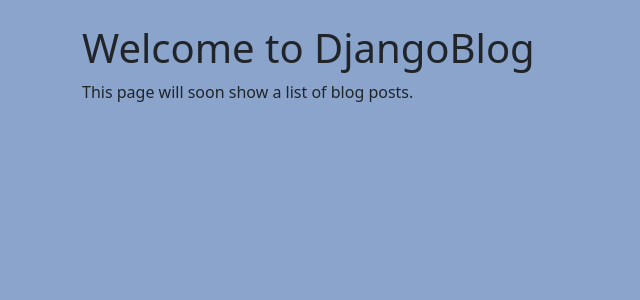
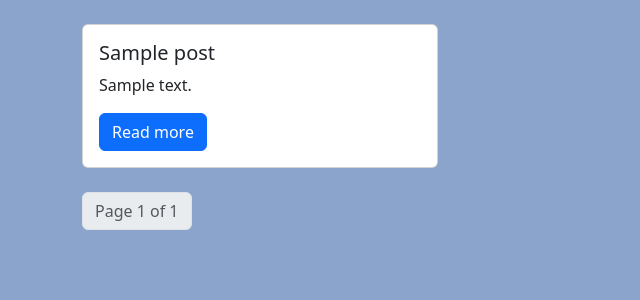
Before and after one commit to fina202611-ops/djangoblog, a Django app: page / in a window 1280 px wide. Shown: the part 56-356 px from the top of the page, without its empty margins (0-640 px from the left). Run offline with Django 5.2, Linux system fonts and the light colour scheme; tables that the repository leaves empty hold one stand-in row (values such as "Sample post"); parts of the project's set-up code (start-up, migrations or seed data) failed here and were passed over.

Commit message:
Add public post list (with pagination) and post detail pages

```diff
--- a/blog/templates/blog/base.html
+++ b/blog/templates/blog/base.html
@@ -9,7 +9,7 @@
 </head>
 <body>
     <nav class="navbar navbar-dark bg-dark px-3">
-        <a class="navbar-brand" href="{% url 'blog-home' %}">DjangoBlog</a>
+        <a class="navbar-brand" href="{% url 'home' %}">DjangoBlog</a>
     </nav>
 
     <div class="container mt-4">
--- a/blog/templates/blog/home.html
+++ /dev/null
@@ -1,7 +0,0 @@
-
-{% extends "blog/base.html" %}
-{% block title %}Home{% endblock %}
-{% block content %}
-    <h1>Welcome to DjangoBlog</h1>
-    <p>This page will soon show a list of blog posts.</p>
-{% endblock %}
--- /dev/null
+++ b/blog/templates/blog/post_list.html
@@ -0,0 +1,32 @@
+{% extends "blog/base.html" %}
+{% block title %}Home{% endblock %}
+{% block content %}
+<div class="row">
+  {% for post in page_obj %}
+    <div class="col-md-4 mb-4">
+      <div class="card h-100">
+        <div class="card-body">
+          <h5 class="card-title">{{ post.title }}</h5>
+          <p class="card-text">{{ post.content|truncatewords:20 }}</p>
+          <!-- 👇 href="#" を以下のように変更します -->
+          <a href="{% url 'post_detail' post.slug %}" class="btn btn-primary">Read more</a>
+        </div>
+      </div>
+    </div>
+  {% empty %}
+    <p>No posts yet.</p>
+  {% endfor %}
+</div>
+
+<nav>
+  <ul class="pagination">
+    {% if page_obj.has_previous %}
+      <li class="page-item"><a class="page-link" href="?page={{ page_obj.previous_page_number }}">Previous</a></li>
+    {% endif %}
+    <li class="page-item disabled"><span class="page-link">Page {{ page_obj.number }} of {{ page_obj.paginator.num_pages }}</span></li>
+    {% if page_obj.has_next %}
+      <li class="page-item"><a class="page-link" href="?page={{ page_obj.next_page_number }}">Next</a></li>
+    {% endif %}
+  </ul>
+</nav>
+{% endblock %}
--- a/blog/urls.py
+++ b/blog/urls.py
@@ -2,8 +2,8 @@ from django.urls import path
 from . import views
 
 urlpatterns = [
-    path('', views.home, name='blog-home'),
-    path('about/', views.about, name='blog-about'),
-    path('contact/', views.contact, name='blog-contact'),
-    path('base/', views.base, name='blog-base')
+    path("", views.post_list, name="home"),
+    path("posts/<slug:slug>/", views.post_detail, name="post_detail"),
+    path("about/", views.about, name="about"),
+    path("contact/", views.contact, name="contact"),
 ]
--- a/blog/views.py
+++ b/blog/views.py
@@ -1,15 +1,23 @@
 from django.core.paginator import Paginator
-from django.http import HttpResponse
-from django.shortcuts import render
+from django.shortcuts import get_object_or_404, render  # get_object_or_404 を追加
 
 from .models import Post
 
+
 def post_list(request):
-    posts = Post.objects.filter(status='Published') # zabiraem opublikovannye posty
-    return render(request, 'blog/post_list.html', {'posts': posts})
+    posts = Post.objects.filter(status="published").order_by("-created_at")
 
-def home(request):
-    return render(request, "blog/home.html", {"title": "Home"})
+    paginator = Paginator(posts, 6)
+    page_number = request.GET.get("page")
+    page_obj = paginator.get_page(page_number)
+
+    return render(request, "blog/post_list.html", {"page_obj": page_obj})
+
+
+# 👇 ここから追加 (パートB ステップ1)
+def post_detail(request, slug):
+    post = get_object_or_404(Post, slug=slug, status="published")
+    return render(request, "blog/post_detail.html", {"post": post})
 
 
 def about(request):
@@ -22,11 +30,3 @@ def contact(request):
 
 def base(request):
     return render(request, "blog/base.html", {"title": "Base"})
-
-
-def post_list(request):
-    posts = Post.objects.filter(status="published").order_by("-created_at")
-    paginator = Paginator(posts, 6)
-    page_number = request.GET.get("page")
-    page_obj = paginator.get_page(page_number)
-    return render(request, "blog/post_list.html", {"page_obj": page_obj})
```
Also changed, not shown: blog/templates/blog/post_detail.html (added, +16 -0 lines).
